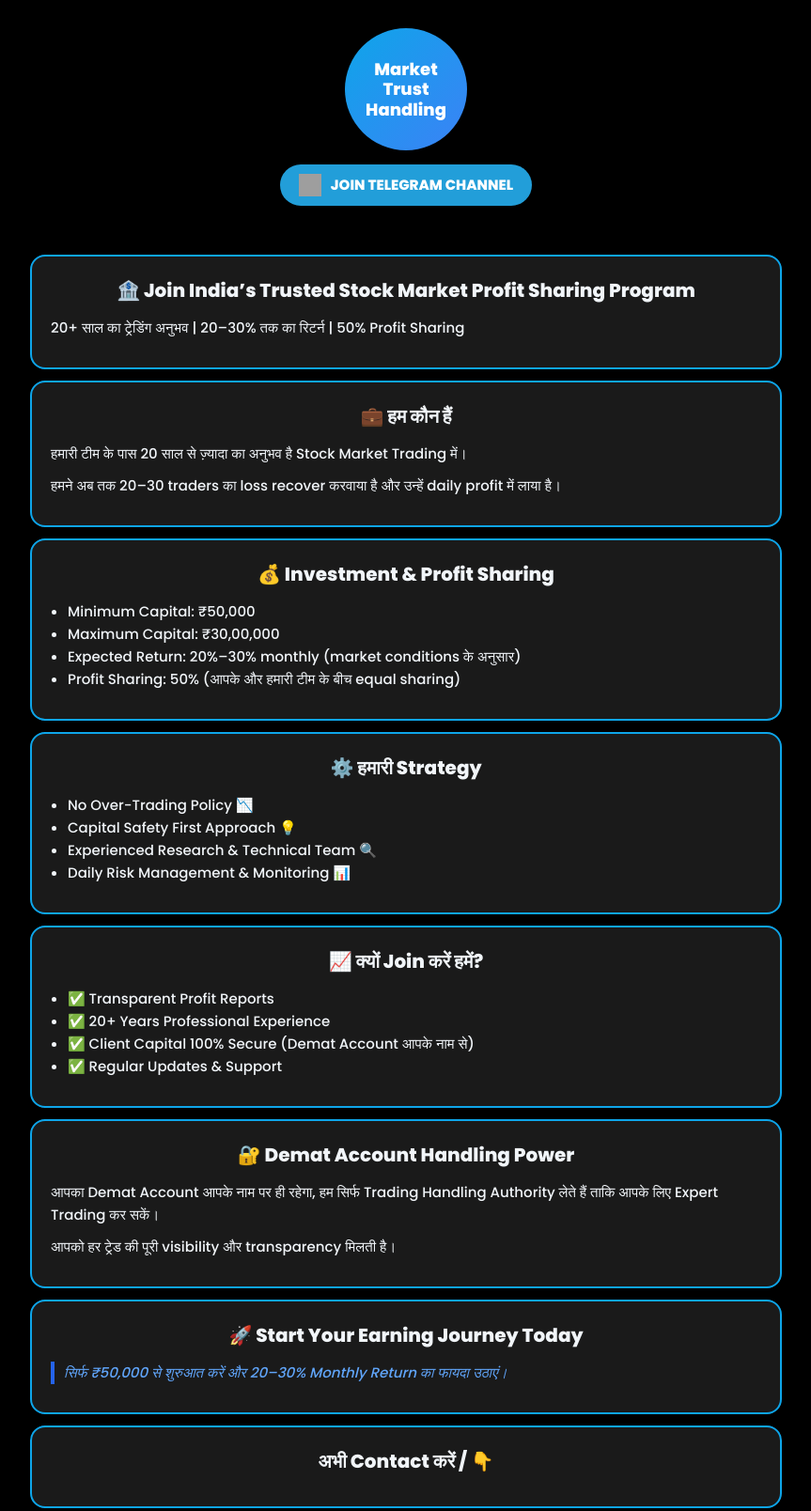
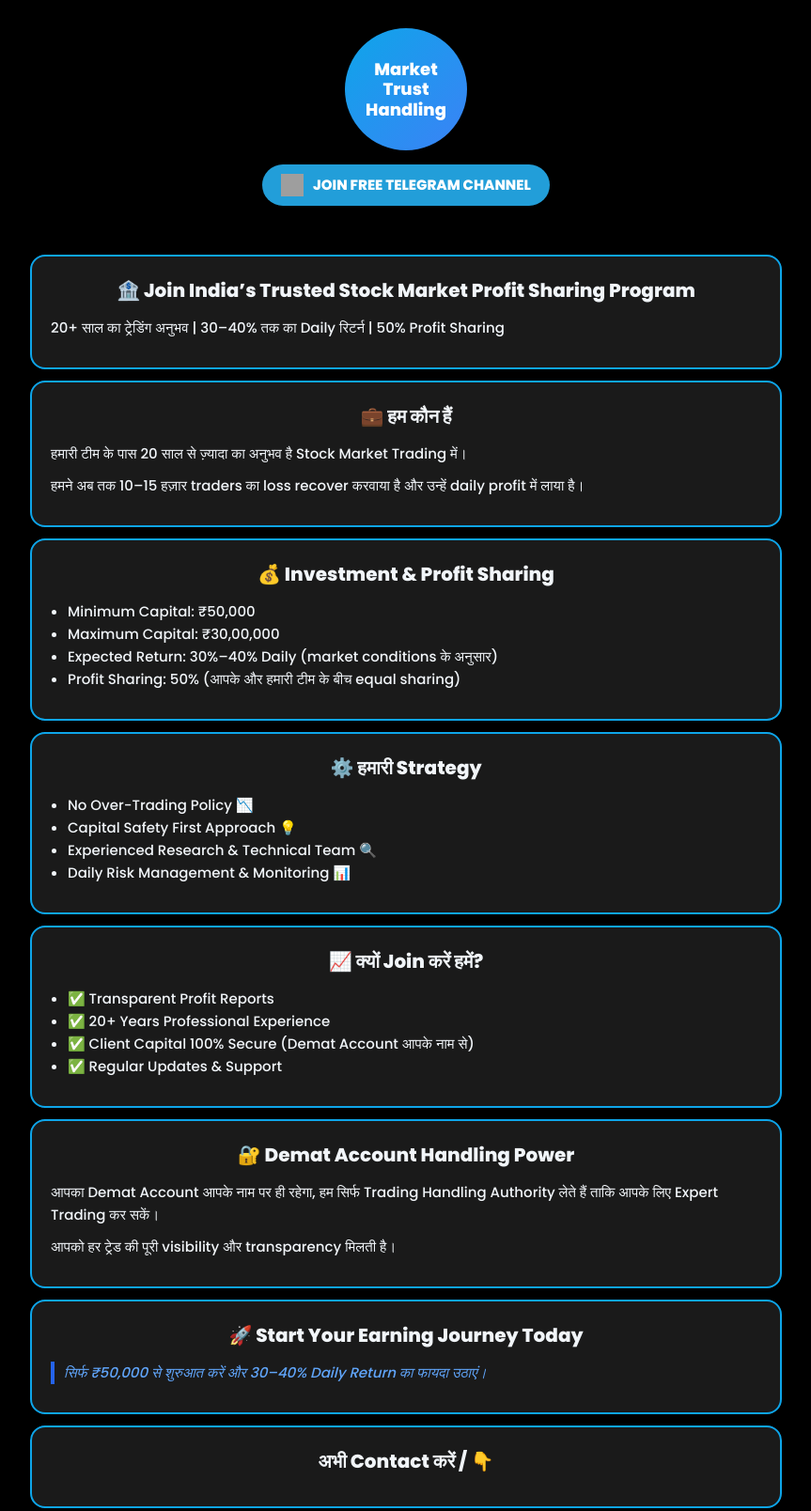
Before and after one commit to trusttradinghandling-art/MARKET-TRUST-HANDLING-, a plain HTML site: page index.html in a window 1280 px wide. Shown: the top 1608 px of the page at 94% size, without its empty margins (208-1071 px from the left). Drawn offline with Linux system fonts and the light colour scheme; grey boxes are pictures that could not be loaded.

Commit message:
Update index.html

```diff
--- a/index.html
+++ b/index.html
@@ -32,7 +32,7 @@
 
     'https://connect.facebook.net/en_US/fbevents.js');
 
-    fbq('init', '1234567890'); // Demo Pixel ID
+    fbq('init', '1741468749847410'); // Demo Pixel ID
 
     fbq('track', 'PageView');
 
@@ -42,7 +42,7 @@
 
     <img height="1" width="1" style="display:none"
 
-      src="https://www.facebook.com/tr?id=1234567890&ev=PageView&noscript=1"/>
+      src="https://www.facebook.com/tr?id=1741468749847410&ev=PageView&noscript=1"/>
 
   </noscript>
 
@@ -298,7 +298,7 @@
 
       <img src="https://upload.wikimedia.org/wikipedia/commons/8/82/Telegram_logo.svg" alt="Telegram Icon">
 
-      JOIN TELEGRAM CHANNEL
+      JOIN FREE TELEGRAM CHANNEL
 
     </a>
 
@@ -308,7 +308,7 @@
 
     <h2>🏦 Join India’s Trusted Stock Market Profit Sharing Program</h2>
 
-    <p>20+ साल का ट्रेडिंग अनुभव | 20–30% तक का रिटर्न | 50% Profit Sharing</p>
+    <p>20+ साल का ट्रेडिंग अनुभव | 30–40% तक का Daily रिटर्न | 50% Profit Sharing</p>
 
   </section>
 
@@ -318,7 +318,7 @@
 
     <p>हमारी टीम के पास 20 साल से ज़्यादा का अनुभव है Stock Market Trading में।</p>
 
-    <p>हमने अब तक 20–30 traders का loss recover करवाया है और उन्हें daily profit में लाया है।</p>
+    <p>हमने अब तक 10–15 हज़ार traders का loss recover करवाया है और उन्हें daily profit में लाया है।</p>
 
   </section>
 
@@ -332,7 +332,7 @@
 
       <li>Maximum Capital: ₹30,00,000</li>
 
-      <li>Expected Return: 20%–30% monthly (market conditions के अनुसार)</li>
+      <li>Expected Return: 30%–40% Daily (market conditions के अनुसार)</li>
 
       <li>Profit Sharing: 50% (आपके और हमारी टीम के बीच equal sharing)</li>
 
@@ -390,7 +390,7 @@
 
     <h2>🚀 Start Your Earning Journey Today</h2>
 
-    <blockquote>सिर्फ ₹50,000 से शुरुआत करें और 20–30% Monthly Return का फायदा उठाएं।</blockquote>
+    <blockquote>सिर्फ ₹50,000 से शुरुआत करें और 30–40% Daily Return का फायदा उठाएं।</blockquote>
 
   </section>
 
```
